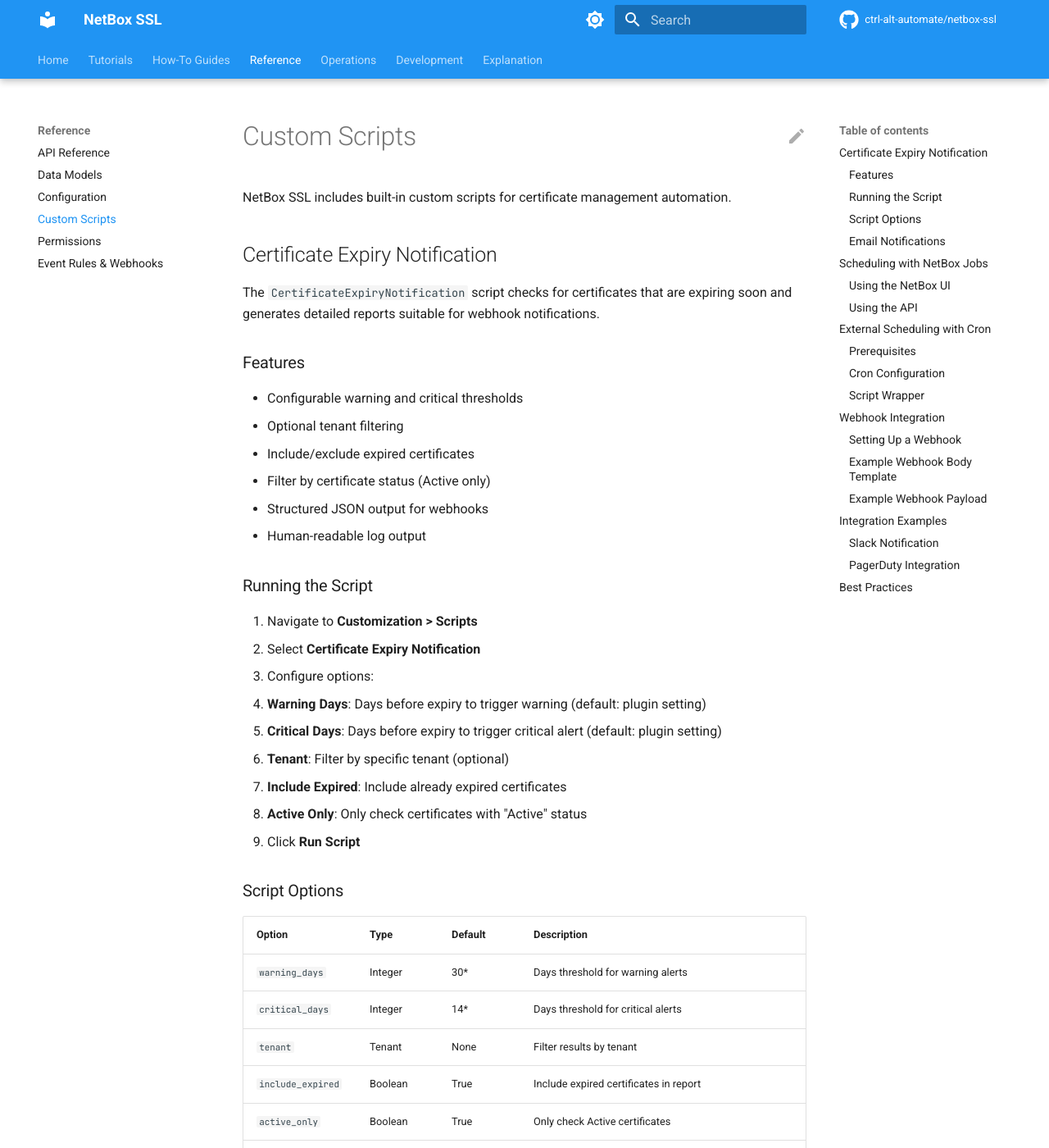
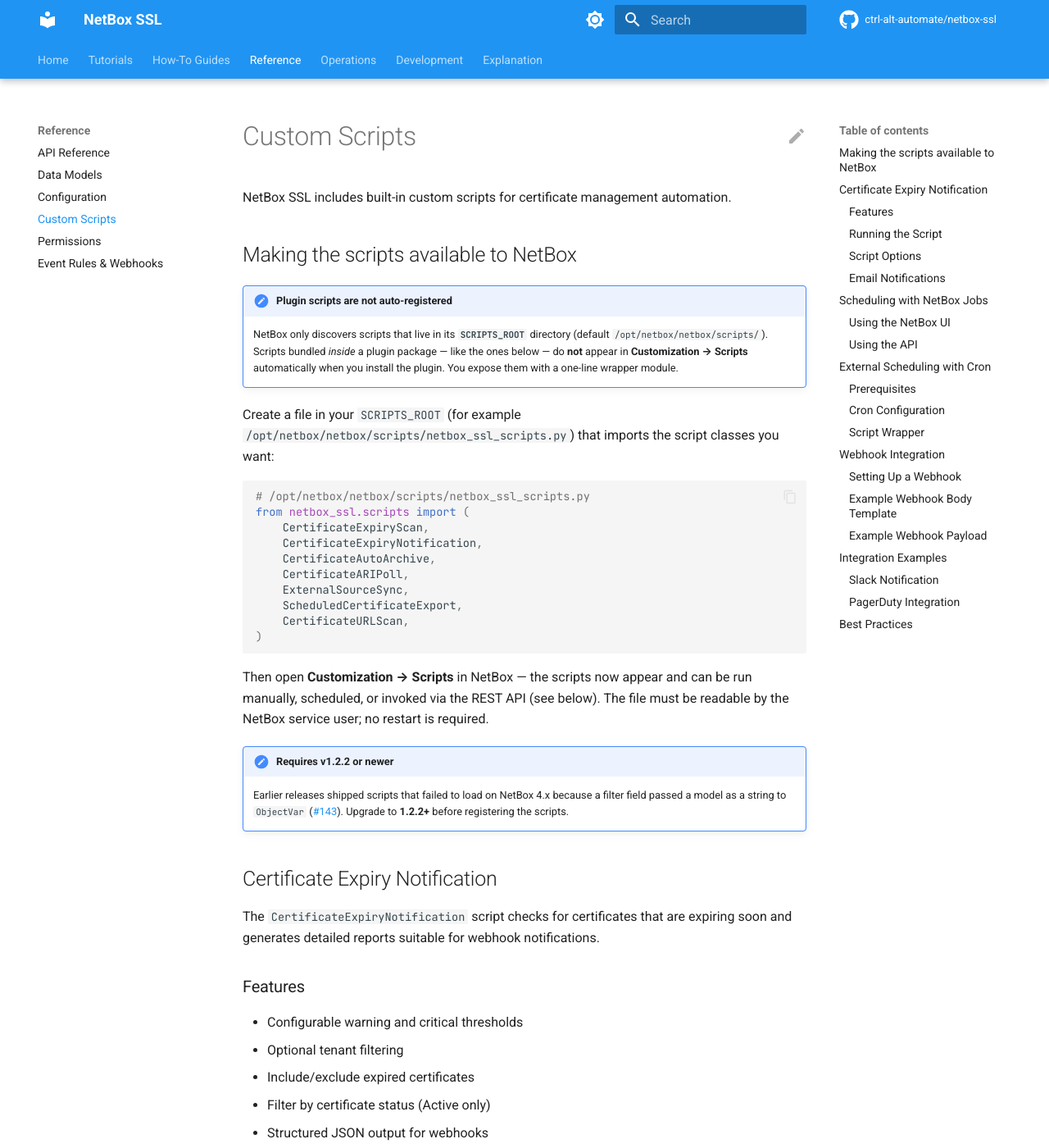
Before and after one commit to ctrl-alt-automate/netbox-ssl, an MkDocs documentation site: the page built from docs/reference/scripts.md, in a window 1280 px wide and 1400 px high. Shown: the whole window at 82% size. Built offline with MkDocs 1.6.1 and Material for MkDocs 9.7.7, drawn with Linux system fonts in a browser that asks for light colours; comment, search, counter and statistics services are not loaded; the version menu is left out.

Commit message:
fix: pass a model class (not a string) to ObjectVar in bundled scripts
Every bundled NetBox Script with a tenant/source filter passed model= to
ObjectVar as a string (e.g. ObjectVar(model="tenancy.Tenant")). NetBox's
ObjectVar requires a model class -- it calls model.objects.all() -- so the
script module raised "AttributeError: 'str' object has no attribute 'objects'"
at import time and could never be registered or run.

Import the model and pass the class (model=Tenant / model=ExternalSource) in
expiry_scan, expiry_notification, auto_archive, ari_poll, scheduled_export and
external_sync. Add an AST regression guard (tests/test_script_objectvar.py) that
fails on any string-model ObjectVar, and document the SCRIPTS_ROOT wrapper that
makes the bundled scripts appear under Customization -> Scripts (NetBox does not
auto-discover plugin-bundled scripts).

Verified against a live NetBox 4.6 instance: all 7 scripts now register and
instantiate (was: 0, AttributeError on load).

Closes #143

````diff
--- a/docs/reference/scripts.md
+++ b/docs/reference/scripts.md
@@ -1,6 +1,42 @@
 # Custom Scripts
 
 NetBox SSL includes built-in custom scripts for certificate management automation.
+
+## Making the scripts available to NetBox
+
+!!! important "Plugin scripts are not auto-registered"
+    NetBox only discovers scripts that live in its **`SCRIPTS_ROOT`** directory
+    (default `/opt/netbox/netbox/scripts/`). Scripts bundled *inside* a plugin
+    package — like the ones below — do **not** appear in
+    **Customization → Scripts** automatically when you install the plugin. You
+    expose them with a one-line wrapper module.
+
+Create a file in your `SCRIPTS_ROOT` (for example
+`/opt/netbox/netbox/scripts/netbox_ssl_scripts.py`) that imports the script
+classes you want:
+
+```python
+# /opt/netbox/netbox/scripts/netbox_ssl_scripts.py
+from netbox_ssl.scripts import (
+    CertificateExpiryScan,
+    CertificateExpiryNotification,
+    CertificateAutoArchive,
+    CertificateARIPoll,
+    ExternalSourceSync,
+    ScheduledCertificateExport,
+    CertificateURLScan,
+)
+```
+
+Then open **Customization → Scripts** in NetBox — the scripts now appear and can
+be run manually, scheduled, or invoked via the REST API (see below). The file
+must be readable by the NetBox service user; no restart is required.
+
+!!! note "Requires v1.2.2 or newer"
+    Earlier releases shipped scripts that failed to load on NetBox 4.x because a
+    filter field passed a model as a string to `ObjectVar`
+    ([#143](https://github.com/ctrl-alt-automate/netbox-ssl/issues/143)). Upgrade
+    to **1.2.2+** before registering the scripts.
 
 ## Certificate Expiry Notification
 
````
Also changed, not shown: CHANGELOG.md (+24 -0 lines), 7 other files.
